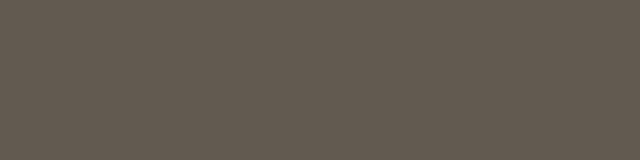
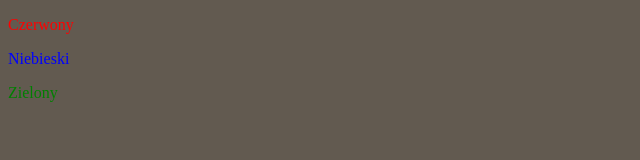
Before and after one commit to Selwat/Polecenia-z-Internetu, a plain HTML site: page index.html in a window 1280 px wide. Shown: the whole page, without its empty margins (0-640 px from the left). Drawn offline with Linux system fonts and the light colour scheme.

Commit message:
Some new tasks

```diff
--- a/index.html
+++ b/index.html
@@ -28,11 +28,25 @@
 
     <p class="p">AAA</p>
  -->
-    <script>
+
+<!--  zad4
+      <label>0</label>
+      <input type="range" name="points" min="0" max="255" value="0" class="range">
+      <label>255</label> -->
 
 
+   <p class="kolory" style="color:red" id="red" color:red;>Czerwony</p>
+   <p class="kolory" style="color:blue" id="blue">Niebieski</p>
+   <p class="kolory" style="color:green" id="green">Zielony</p>
 
+    <script>
+    const kolory = document.querySelectorAll(".kolory");
 
+   for(const kolor of kolory){
+      kolor.addEventListener("click", function(){
+         console.log(this.style.color);
+      });
+   }
 
 
     </script>
--- a/style.css
+++ b/style.css
@@ -17,3 +17,12 @@ body{
     width: 200px;
     height: 200px;
 }
+#red{
+    color: red;
+}
+#blue {
+    color: blue;
+}
+#green{
+    color: green;
+}
```
Also changed, not shown: app.js (+14 -1 lines).
